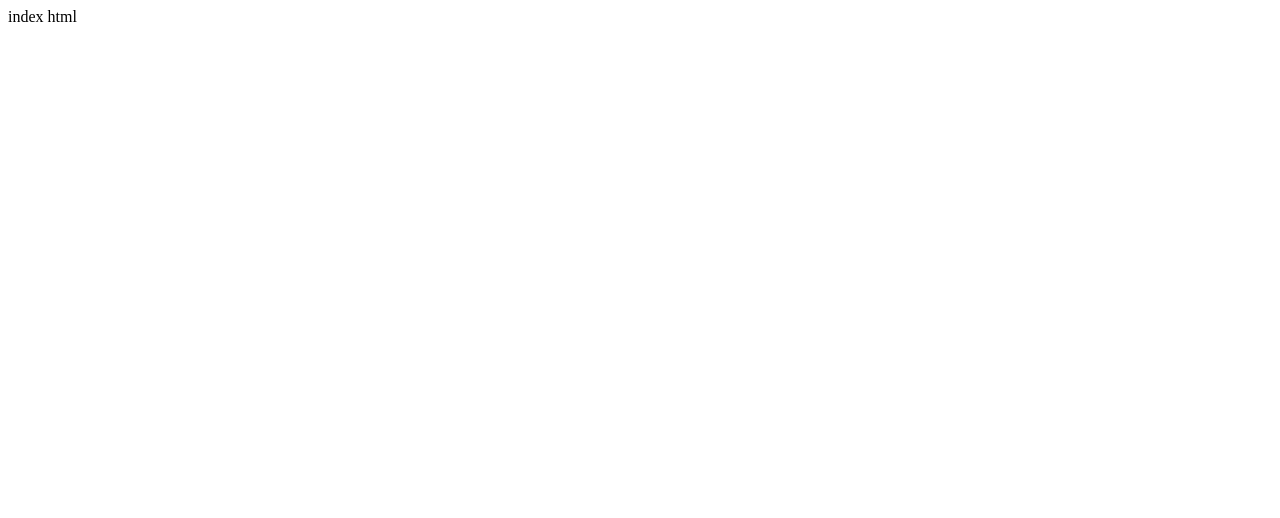
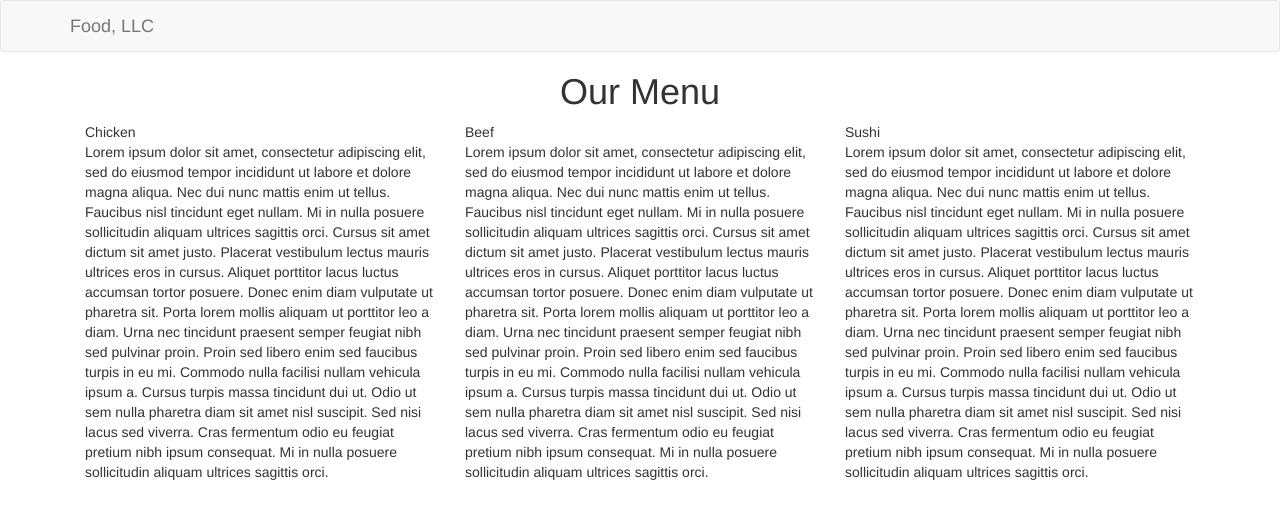
Before and after one commit to enricocagliari/HTML-CSS-JS-COURSERA, a plain HTML site: page module3-solution/index.html in a window 1280 px wide. Drawn offline with nearby package versions, Linux system fonts and the light colour scheme.

Commit message:
Update index.html

```diff
--- a/module3-solution/index.html
+++ b/module3-solution/index.html
@@ -1 +1,88 @@
-index html
+<!DOCTYPE html>
+<html>
+
+<head>
+	<meta charset="utf-8">
+	<meta name="viewport" content="width=device-width, initial-scale=1">
+	<link rel="stylesheet" href="css/bootstrap.min.css">
+	<link rel="stylesheet" href="css/styles.css">
+	<script src="js/jquery-2.1.4.min.js"></script>
+	<script src="js/bootstrap.min.js"></script>
+  	<script src="js/script.js"></script>
+	<title>Module 3 Solution</title>
+</head>
+
+<body>
+	<header class="nav-header">
+		<nav id="header-nav" class="navbar navbar-default">
+			<div class="container">
+				<div class="navbar-header">
+				<div class="navbar-brand">
+					<p class="nav-brand">Food, LLC</p>
+				</div>
+
+				<button type="button" class="navbar-toggle collapsed" data-toggle="collapse" data-target="#collapsable-nav" aria-expanded="true">
+					<span class="sr-only">Toggle navigation</span>
+					<span class="icon-bar"></span>
+					<span class="icon-bar"></span>
+					<span class="icon-bar"></span>
+				</button>
+				</div>
+
+				<div id="collapsable-nav" class="collapse navbar-collapse">
+					<ul id="nav-list" class="nav navbar-nav navbar-right visible-xs">
+						<li class="text-center">
+							<a href="#chicken-div"><p class="item">Chicken</p></a>
+							<hr class="visible-xs">
+						</li>
+						<li class="text-center beef-item">
+							<a href="#beef-div"><p class="item">Beef</p></a>
+							<hr class="visible-xs">
+						</li>
+						<li class="text-center sushi-item">
+							<a href="#sushi-div"><p class="item">Sushi</p></a>
+						</li>
+					</ul>
+				</div>
+			</div>
+		</nav>
+	</header>
+
+	<h1 class="text-center">Our Menu</h1>
+
+	<div class="content container container-fluid">
+		<div class="col-lg-4 col-md-6 col-sm-12" id="chicken-div">
+			<section>
+				<div id="chicken">
+					Chicken
+				</div>
+				<p>
+					Lorem ipsum dolor sit amet, consectetur adipiscing elit, sed do eiusmod tempor incididunt ut labore et dolore magna aliqua. Nec dui nunc mattis enim ut tellus. Faucibus nisl tincidunt eget nullam. Mi in nulla posuere sollicitudin aliquam ultrices sagittis orci. Cursus sit amet dictum sit amet justo. Placerat vestibulum lectus mauris ultrices eros in cursus. Aliquet porttitor lacus luctus accumsan tortor posuere. Donec enim diam vulputate ut pharetra sit. Porta lorem mollis aliquam ut porttitor leo a diam. Urna nec tincidunt praesent semper feugiat nibh sed pulvinar proin. Proin sed libero enim sed faucibus turpis in eu mi. Commodo nulla facilisi nullam vehicula ipsum a. Cursus turpis massa tincidunt dui ut. Odio ut sem nulla pharetra diam sit amet nisl suscipit. Sed nisi lacus sed viverra. Cras fermentum odio eu feugiat pretium nibh ipsum consequat. Mi in nulla posuere sollicitudin aliquam ultrices sagittis orci.
+				</p>
+			</section>
+		</div>
+		<div class="col-lg-4 col-md-6 col-sm-12" id="beef-div">
+			<section>
+				<div id="beef">
+					Beef
+				</div>
+				<p>
+					Lorem ipsum dolor sit amet, consectetur adipiscing elit, sed do eiusmod tempor incididunt ut labore et dolore magna aliqua. Nec dui nunc mattis enim ut tellus. Faucibus nisl tincidunt eget nullam. Mi in nulla posuere sollicitudin aliquam ultrices sagittis orci. Cursus sit amet dictum sit amet justo. Placerat vestibulum lectus mauris ultrices eros in cursus. Aliquet porttitor lacus luctus accumsan tortor posuere. Donec enim diam vulputate ut pharetra sit. Porta lorem mollis aliquam ut porttitor leo a diam. Urna nec tincidunt praesent semper feugiat nibh sed pulvinar proin. Proin sed libero enim sed faucibus turpis in eu mi. Commodo nulla facilisi nullam vehicula ipsum a. Cursus turpis massa tincidunt dui ut. Odio ut sem nulla pharetra diam sit amet nisl suscipit. Sed nisi lacus sed viverra. Cras fermentum odio eu feugiat pretium nibh ipsum consequat. Mi in nulla posuere sollicitudin aliquam ultrices sagittis orci.
+				</p>
+			</section>
+		</div>
+		<div class="col-lg-4 col-md-12 col-sm-12" id="sushi-div">
+			<section>
+				<div id="sushi">
+					Sushi
+				</div>
+				<p>
+					Lorem ipsum dolor sit amet, consectetur adipiscing elit, sed do eiusmod tempor incididunt ut labore et dolore magna aliqua. Nec dui nunc mattis enim ut tellus. Faucibus nisl tincidunt eget nullam. Mi in nulla posuere sollicitudin aliquam ultrices sagittis orci. Cursus sit amet dictum sit amet justo. Placerat vestibulum lectus mauris ultrices eros in cursus. Aliquet porttitor lacus luctus accumsan tortor posuere. Donec enim diam vulputate ut pharetra sit. Porta lorem mollis aliquam ut porttitor leo a diam. Urna nec tincidunt praesent semper feugiat nibh sed pulvinar proin. Proin sed libero enim sed faucibus turpis in eu mi. Commodo nulla facilisi nullam vehicula ipsum a. Cursus turpis massa tincidunt dui ut. Odio ut sem nulla pharetra diam sit amet nisl suscipit. Sed nisi lacus sed viverra. Cras fermentum odio eu feugiat pretium nibh ipsum consequat. Mi in nulla posuere sollicitudin aliquam ultrices sagittis orci.
+				</p>
+			</section>
+		</div>
+	</div>
+
+</body>
+
+</html>
```
